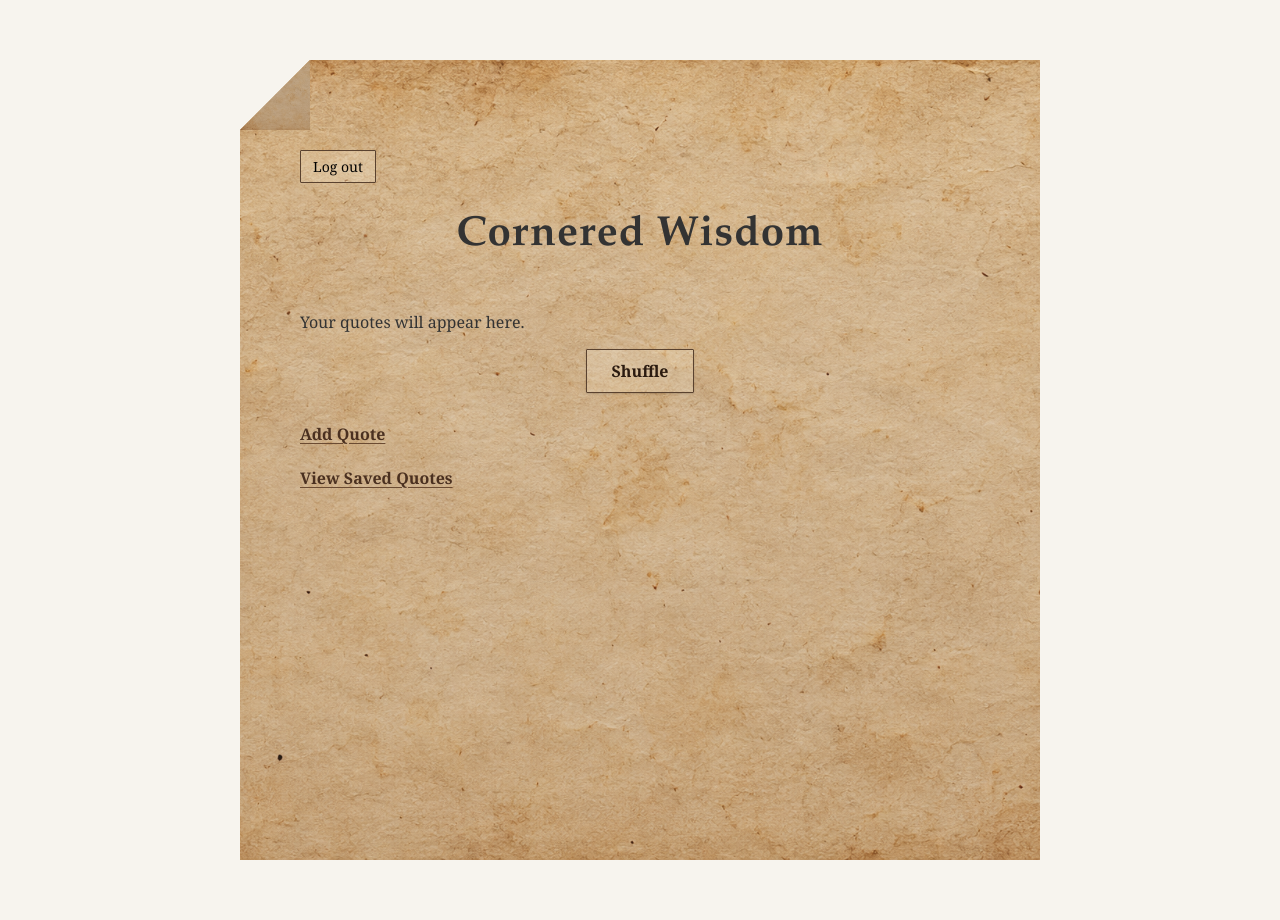
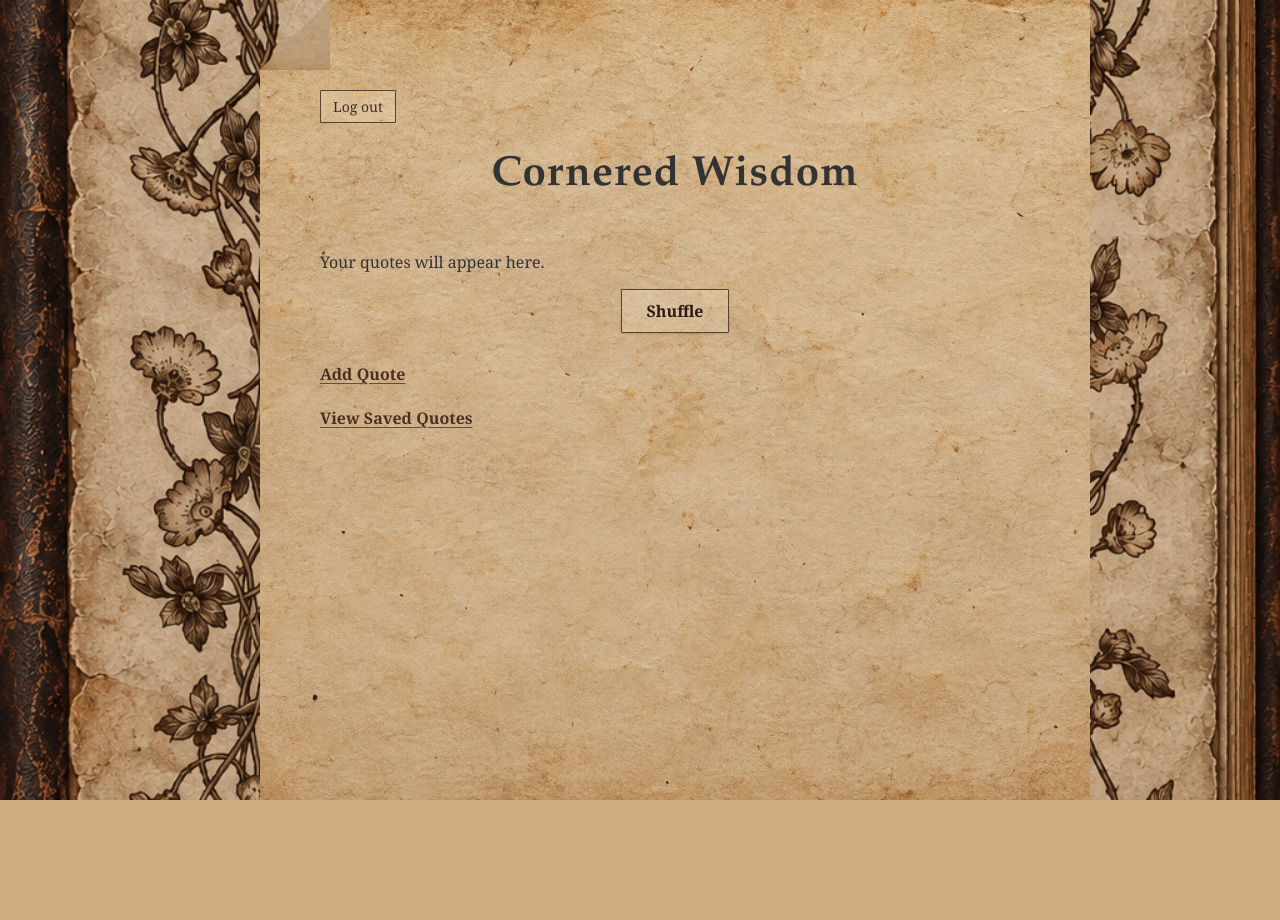
Before and after one commit to nasim-orion/cornered_wisdom, a Django app: page /home/ in a window 1280 px wide. After the commit the page ends 800 px from the top, so only its background shows below. Run offline with Django 4.2, Linux system fonts and the light colour scheme; the visitor is signed in with stand-in values (Sample User, id 1); data that the repository does not hold is empty.

Commit message:
Add background for home.html and adjust styling accordingly

```diff
--- a/home/static/home/style.css
+++ b/home/static/home/style.css
@@ -1,10 +1,18 @@
+
+* {
+    box-sizing: border-box;
+}
+
 body {
     font-family: Georgia, serif;
-    max-width: 800px;
+    max-width: 870px;
     margin: 60px auto;
     padding: 0 20px;
-    background-color: #f7f4ee;
+    background-color: #3b2a1e;
     color: #333;
+    background-image: url("images/body-image.png");
+    background-size: cover;
+    background-position: center;
 }
 
 h1 {
@@ -59,7 +67,7 @@ box-shadow:
 .logout-button {
     font-family: Georgia, serif;
     font-size: 14px;
-    f
+
 
     color: #3f2d20;
     background: rgba(255, 248, 230, 0.18);
@@ -91,7 +99,7 @@ box-shadow:
 
 .book-page {
     position: relative;
-    min-height: 650px;
+    min-height: 100vh;
     padding: 90px 60px 60px;
     background:
     linear-gradient(
@@ -146,6 +154,9 @@ clip-path: polygon(0 0, 100% 0, 0 100%);
 /* folded corner effect for the book page */
 .book-wrapper {
     position: relative;
+     margin-top: -60px;
+     margin-bottom: -60px;
+     left: 35px;
 }
 
 .book-wrapper::before {
```
Also changed, not shown: home/static/home/images/body-image.png (added).
